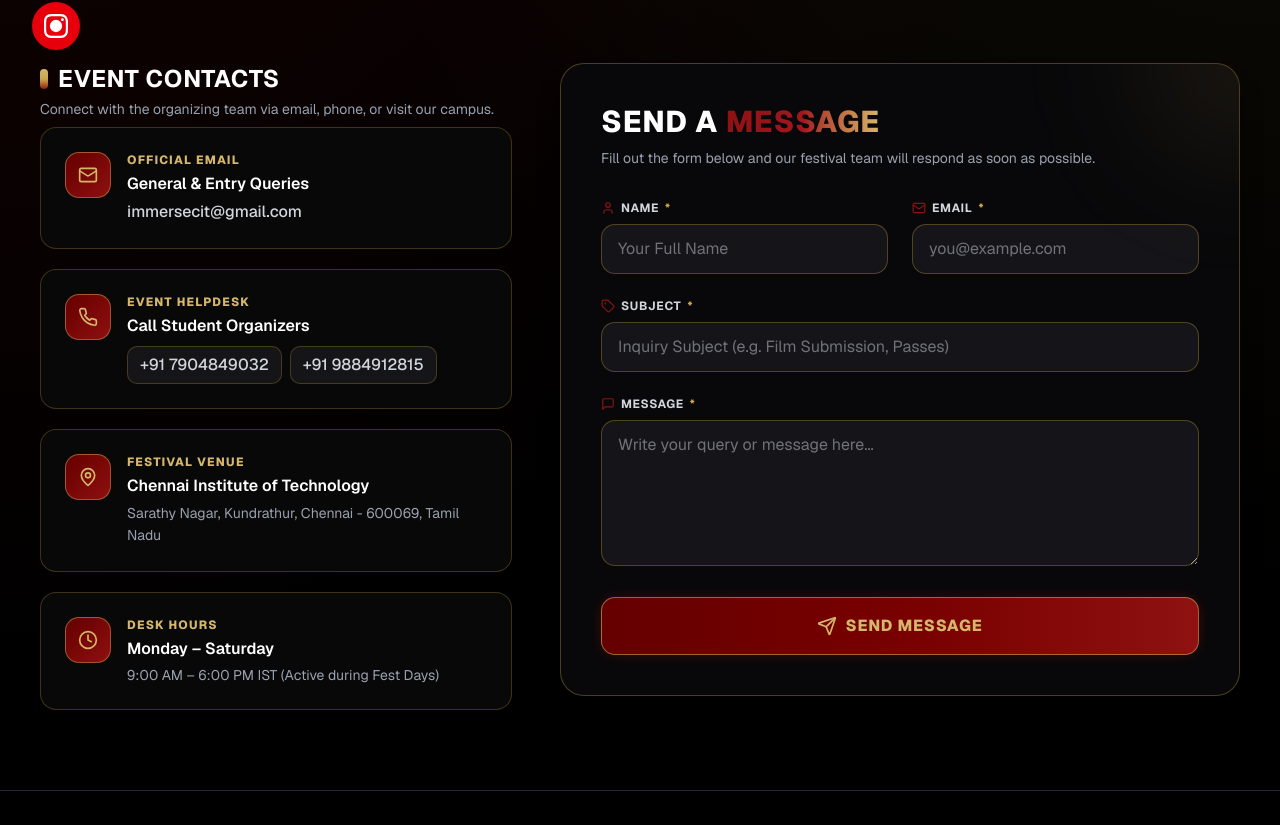
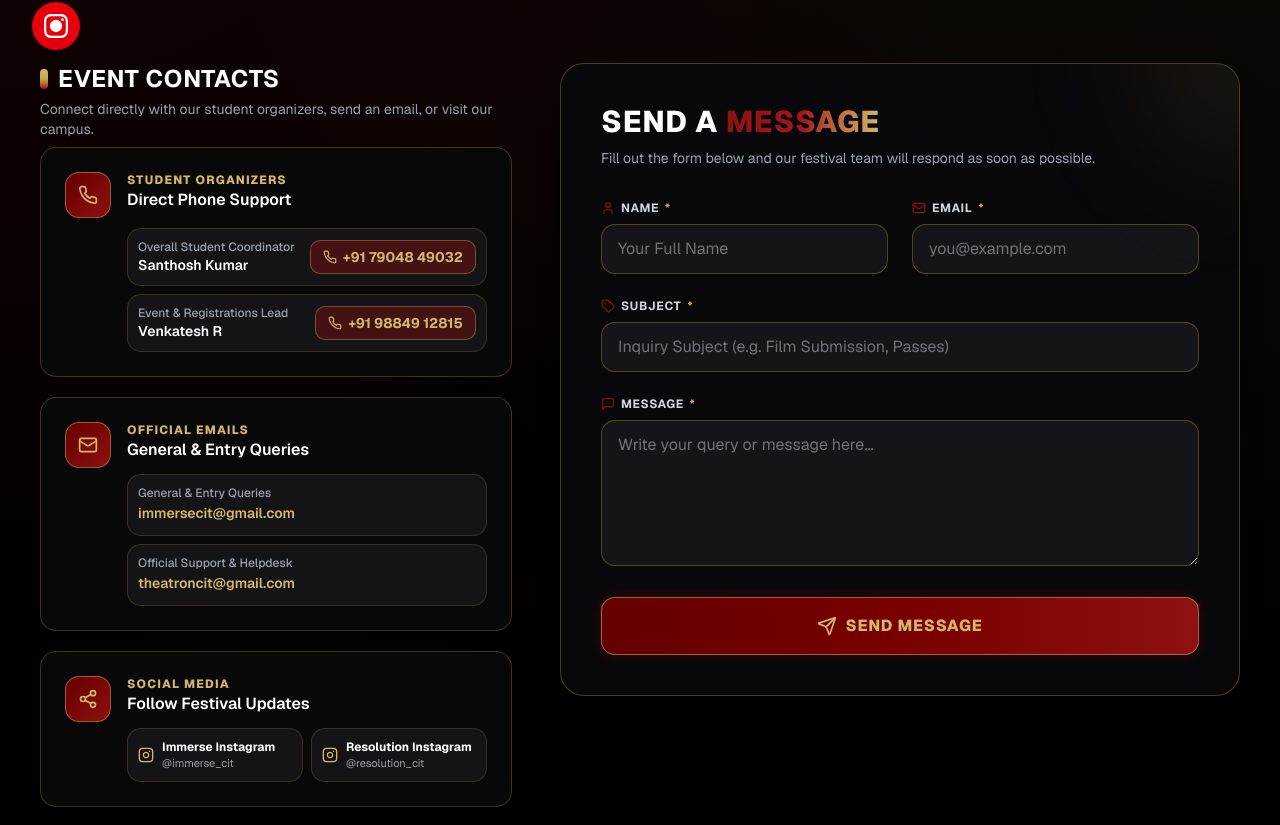
Before and after one commit to Club-Asymmetric/Theatron_Frontend, a Next.js app: page /contact in a window 1280 px wide. Shown: the part 374-1199 px from the top of the page. Built offline with nearby package versions, Linux system fonts and the light colour scheme.

Commit message:
Enhance contact page with social links and details
Added social media links and updated contact information.

```diff
--- a/src/app/contact/page.jsx
+++ b/src/app/contact/page.jsx
@@ -15,7 +15,9 @@ import {
   CheckCircle2,
   AlertCircle,
   Tag,
-  Loader2
+  Loader2,
+  Instagram,
+  Share2
 } from "lucide-react"
 
 export default function Contact() {
@@ -59,6 +61,39 @@ export default function Contact() {
       setIsSubmitting(false)
     }
   }
+
+  const contacts = [
+    {
+      role: "Overall Student Coordinator",
+      name: "Santhosh Kumar",
+      phone: "+91 79048 49032",
+      tel: "+917904849032"
+    },
+    {
+      role: "Event & Registrations Lead",
+      name: "Venkatesh R",
+      phone: "+91 98849 12815",
+      tel: "+919884912815"
+    }
+  ]
+
+  const emails = [
+    { label: "General & Entry Queries", address: "immersecit@gmail.com" },
+    { label: "Official Support & Helpdesk", address: "theatroncit@gmail.com" }
+  ]
+
+  const socialLinks = [
+    {
+      name: "Immerse Instagram",
+      handle: "@immerse_cit",
+      url: "https://www.instagram.com/immerse_cit?igsh=bmpiOWtmM29xcXZn"
+    },
+    {
+      name: "Resolution Instagram",
+      handle: "@resolution_cit",
+      url: "https://www.instagram.com/resolution_cit"
+    }
+  ]
 
   return (
     <main className="relative bg-black text-white min-h-screen overflow-x-hidden selection:bg-[#8F1111] selection:text-white">
@@ -108,8 +143,40 @@ export default function Contact() {
                 Event Contacts
               </h2>
               <p className="text-xs sm:text-sm text-gray-400 mt-1">
-                Connect with the organizing team via email, phone, or visit our campus.
+                Connect directly with our student organizers, send an email, or visit our campus.
               </p>
+            </div>
+
+            {/* Phone & Student Organizers Card */}
+            <div className="group relative bg-zinc-950/90 border border-[#8F742E]/40 hover:border-[#C9A74E]/70 p-5 sm:p-6 rounded-2xl transition-all duration-300 hover:shadow-[0_0_14px_rgba(201,167,78,0.15)] backdrop-blur-md">
+              <div className="flex items-start gap-4">
+                <div className="p-3 bg-gradient-to-br from-[#650000] to-[#8F1111] border border-[#C9A74E]/50 rounded-xl text-[#D4B76A] shrink-0">
+                  <Phone className="w-5 h-5 text-[#D4B76A]" />
+                </div>
+                <div className="space-y-3 min-w-0 flex-1">
+                  <div>
+                    <p className="text-xs uppercase font-extrabold tracking-widest text-[#D4B76A]">Student Organizers</p>
+                    <h3 className="text-base font-semibold text-white">Direct Phone Support</h3>
+                  </div>
+                  <div className="space-y-2 pt-1">
+                    {contacts.map((c, idx) => (
+                      <div key={idx} className="flex flex-col sm:flex-row sm:items-center justify-between gap-1 p-2.5 rounded-xl bg-zinc-900/80 border border-[#8F742E]/30">
+                        <div>
+                          <p className="text-xs text-gray-400 font-medium">{c.role}</p>
+                          <p className="text-sm font-semibold text-white">{c.name}</p>
+                        </div>
+                        <a
+                          href={`tel:${c.tel}`}
+                          className="inline-flex items-center gap-1.5 text-xs sm:text-sm font-bold text-[#D4B76A] hover:text-white transition-colors bg-[#8F1111]/40 px-3 py-1.5 rounded-lg border border-[#C9A74E]/40 hover:bg-[#8F1111] shrink-0 mt-1 sm:mt-0"
+                        >
+                          <Phone className="w-3.5 h-3.5" />
+                          {c.phone}
+                        </a>
+                      </div>
+                    ))}
+                  </div>
+                </div>
+              </div>
             </div>
 
             {/* Email Card */}
@@ -118,41 +185,55 @@ export default function Contact() {
                 <div className="p-3 bg-gradient-to-br from-[#650000] to-[#8F1111] border border-[#C9A74E]/50 rounded-xl text-[#D4B76A] shrink-0">
                   <Mail className="w-5 h-5 text-[#D4B76A]" />
                 </div>
-                <div className="space-y-1 min-w-0 flex-1">
-                  <p className="text-xs uppercase font-extrabold tracking-widest text-[#D4B76A]">Official Email</p>
+                <div className="space-y-3 min-w-0 flex-1">
+                  <div>
+                    <p className="text-xs uppercase font-extrabold tracking-widest text-[#D4B76A]">Official Emails</p>
                     <h3 className="text-base font-semibold text-white">General & Entry Queries</h3>
+                  </div>
+                  <div className="space-y-2">
+                    {emails.map((item, idx) => (
+                      <div key={idx} className="p-2.5 rounded-xl bg-zinc-900/80 border border-[#8F742E]/30">
+                        <p className="text-xs text-gray-400 font-medium">{item.label}</p>
                         <a
-                    href="mailto:immersecit@gmail.com"
-                    className="inline-block text-gray-300 font-medium hover:text-[#D4B76A] transition-colors text-sm sm:text-base break-all"
+                          href={`mailto:${item.address}`}
+                          className="inline-block text-sm font-semibold text-[#D4B76A] hover:text-white transition-colors break-all mt-0.5"
                         >
-                    immersecit@gmail.com
+                          {item.address}
                         </a>
+                      </div>
+                    ))}
+                  </div>
                 </div>
               </div>
             </div>
 
-            {/* Phone Card */}
+            {/* Social Media Card */}
             <div className="group relative bg-zinc-950/90 border border-[#8F742E]/40 hover:border-[#C9A74E]/70 p-5 sm:p-6 rounded-2xl transition-all duration-300 hover:shadow-[0_0_14px_rgba(201,167,78,0.15)] backdrop-blur-md">
               <div className="flex items-start gap-4">
                 <div className="p-3 bg-gradient-to-br from-[#650000] to-[#8F1111] border border-[#C9A74E]/50 rounded-xl text-[#D4B76A] shrink-0">
-                  <Phone className="w-5 h-5 text-[#D4B76A]" />
+                  <Share2 className="w-5 h-5 text-[#D4B76A]" />
                 </div>
-                <div className="space-y-1 min-w-0 flex-1">
-                  <p className="text-xs uppercase font-extrabold tracking-widest text-[#D4B76A]">Event Helpdesk</p>
-                  <h3 className="text-base font-semibold text-white">Call Student Organizers</h3>
-                  <div className="flex flex-col sm:flex-row sm:items-center gap-2 pt-1">
+                <div className="space-y-3 min-w-0 flex-1">
+                  <div>
+                    <p className="text-xs uppercase font-extrabold tracking-widest text-[#D4B76A]">Social Media</p>
+                    <h3 className="text-base font-semibold text-white">Follow Festival Updates</h3>
+                  </div>
+                  <div className="grid grid-cols-1 sm:grid-cols-2 gap-2">
+                    {socialLinks.map((s, idx) => (
                       <a
-                      href="tel:+917904849032"
-                      className="inline-flex items-center gap-1.5 text-gray-300 font-medium hover:text-[#D4B76A] transition-colors text-sm sm:text-base bg-zinc-900/90 px-3 py-1.5 rounded-lg border border-[#8F742E]/40 hover:border-[#C9A74E]/70"
+                        key={idx}
+                        href={s.url}
+                        target="_blank"
+                        rel="noopener noreferrer"
+                        className="flex items-center gap-2 p-2.5 rounded-xl bg-zinc-900/80 border border-[#8F742E]/30 hover:border-[#C9A74E]/70 text-gray-300 hover:text-[#D4B76A] transition-all"
                       >
-                      +91 7904849032
+                        <Instagram className="w-4 h-4 text-[#D4B76A] shrink-0" />
+                        <div className="min-w-0">
+                          <p className="text-xs font-bold truncate text-white">{s.name}</p>
+                          <p className="text-[11px] text-gray-400 truncate">{s.handle}</p>
+                        </div>
                       </a>
-                    <a
-                      href="tel:+919884912815"
-                      className="inline-flex items-center gap-1.5 text-gray-300 font-medium hover:text-[#D4B76A] transition-colors text-sm sm:text-base bg-zinc-900/90 px-3 py-1.5 rounded-lg border border-[#8F742E]/40 hover:border-[#C9A74E]/70"
-                    >
-                      +91 9884912815
-                    </a>
+                    ))}
                   </div>
                 </div>
               </div>
@@ -167,8 +248,8 @@ export default function Contact() {
                 <div className="space-y-1 min-w-0 flex-1">
                   <p className="text-xs uppercase font-extrabold tracking-widest text-[#D4B76A]">Festival Venue</p>
                   <h3 className="text-base font-semibold text-white">Chennai Institute of Technology</h3>
-                  <p className="text-gray-400 text-xs sm:text-sm leading-relaxed">
-                    Sarathy Nagar, Kundrathur, Chennai - 600069, Tamil Nadu
+                  <p className="text-gray-300 text-xs sm:text-sm leading-relaxed">
+                    Sarathy Nagar, Kundrathur, Chennai - 600069, Tamil Nadu, India
                   </p>
                 </div>
               </div>
@@ -183,7 +264,7 @@ export default function Contact() {
                 <div className="space-y-1 min-w-0 flex-1">
                   <p className="text-xs uppercase font-extrabold tracking-widest text-[#D4B76A]">Desk Hours</p>
                   <h3 className="text-base font-semibold text-white">Monday – Saturday</h3>
-                  <p className="text-gray-400 text-xs sm:text-sm">
+                  <p className="text-gray-300 text-xs sm:text-sm">
                     9:00 AM – 6:00 PM IST (Active during Fest Days)
                   </p>
                 </div>
```
Lines whose indentation alone changed are shown as unchanged.
